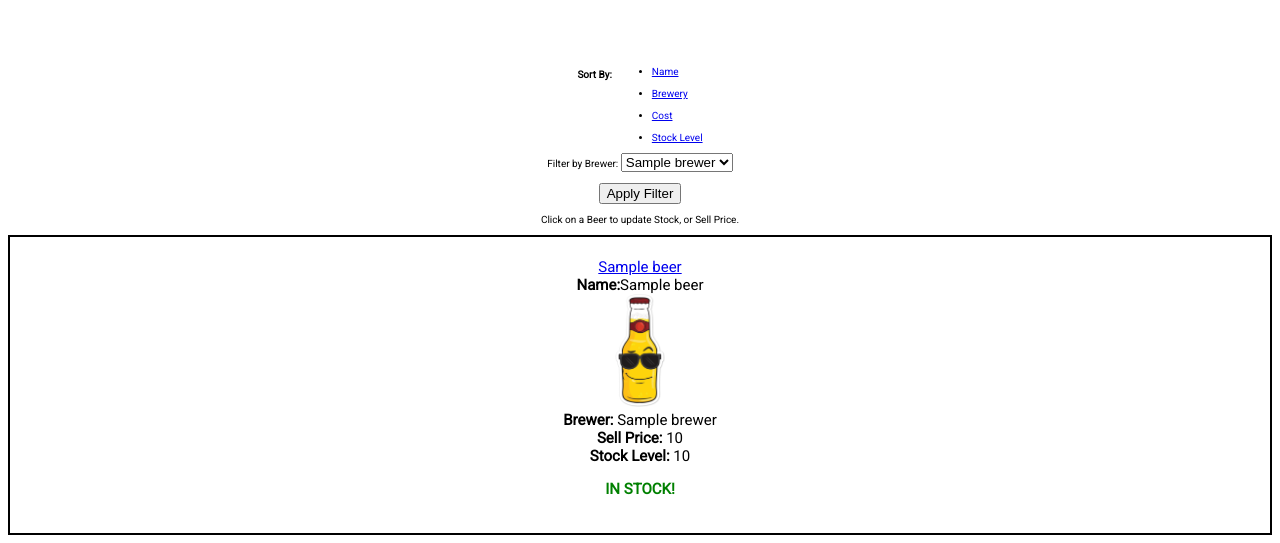
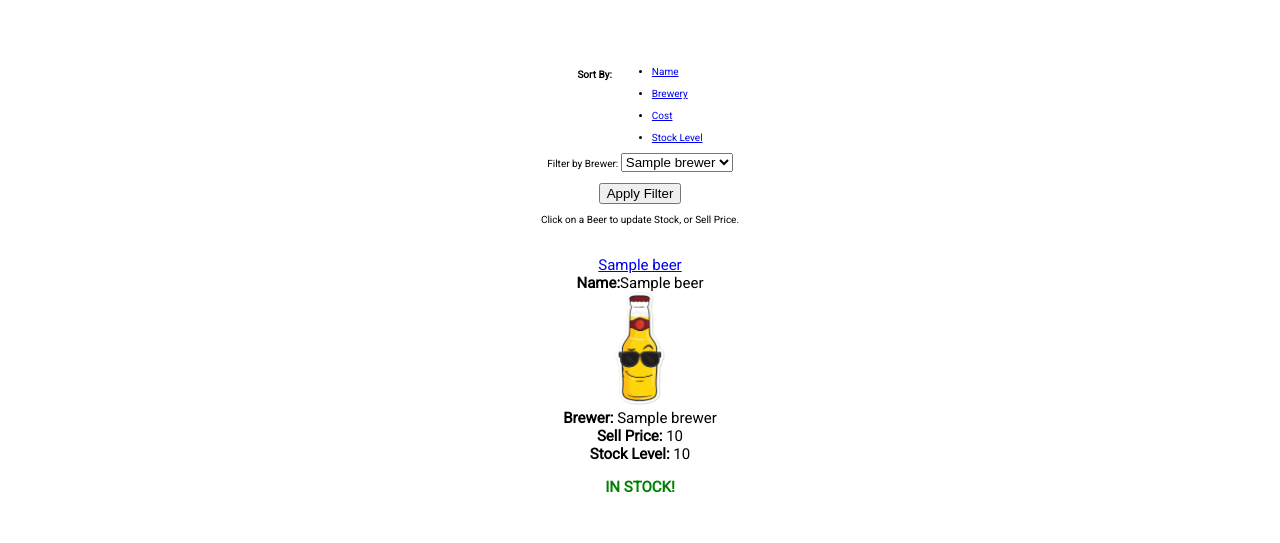
Before and after one commit to sailorjack94/smooth_hoperator, a Flask app: page /beers in a window 1280 px wide. Shown: the part 389-932 px from the top of the page. After the commit the page ends 882 px from the top, so only its background shows below. Run offline with Flask 2, Linux system fonts and the light colour scheme; a database or web service that is not in the repository returns one stand-in record (values such as "Sample title"); some libraries are stand-ins or nearby versions.

Commit message:
Borders removed from product containers

```diff
--- a/smooth_hoperator/static/styles/main.css
+++ b/smooth_hoperator/static/styles/main.css
@@ -31,7 +31,6 @@ ul.sort-by {
     grid-template-columns: repeat(3, 1fr);
     gap: 10px;
     grid-auto-rows: minmax(100px, auto);
-    border: 2px solid black;
 }
 
 .inventory-container {
```
